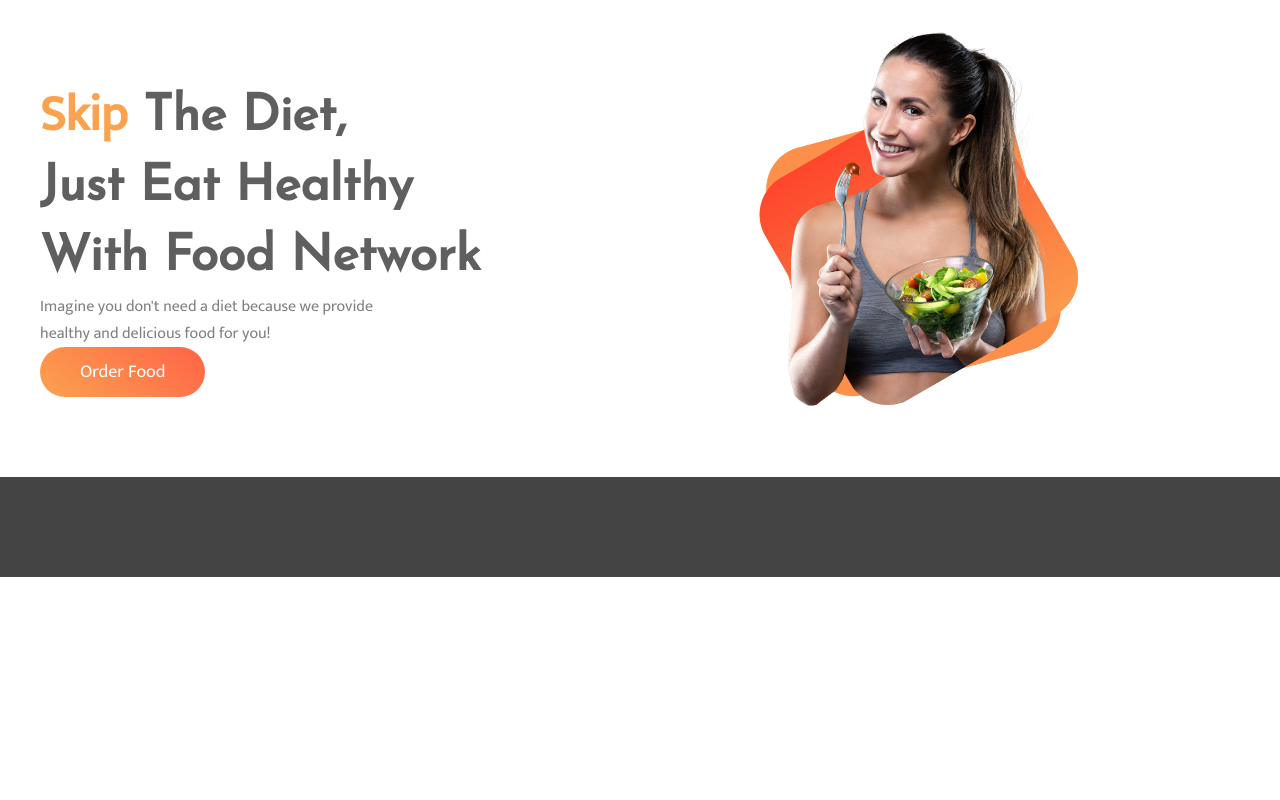
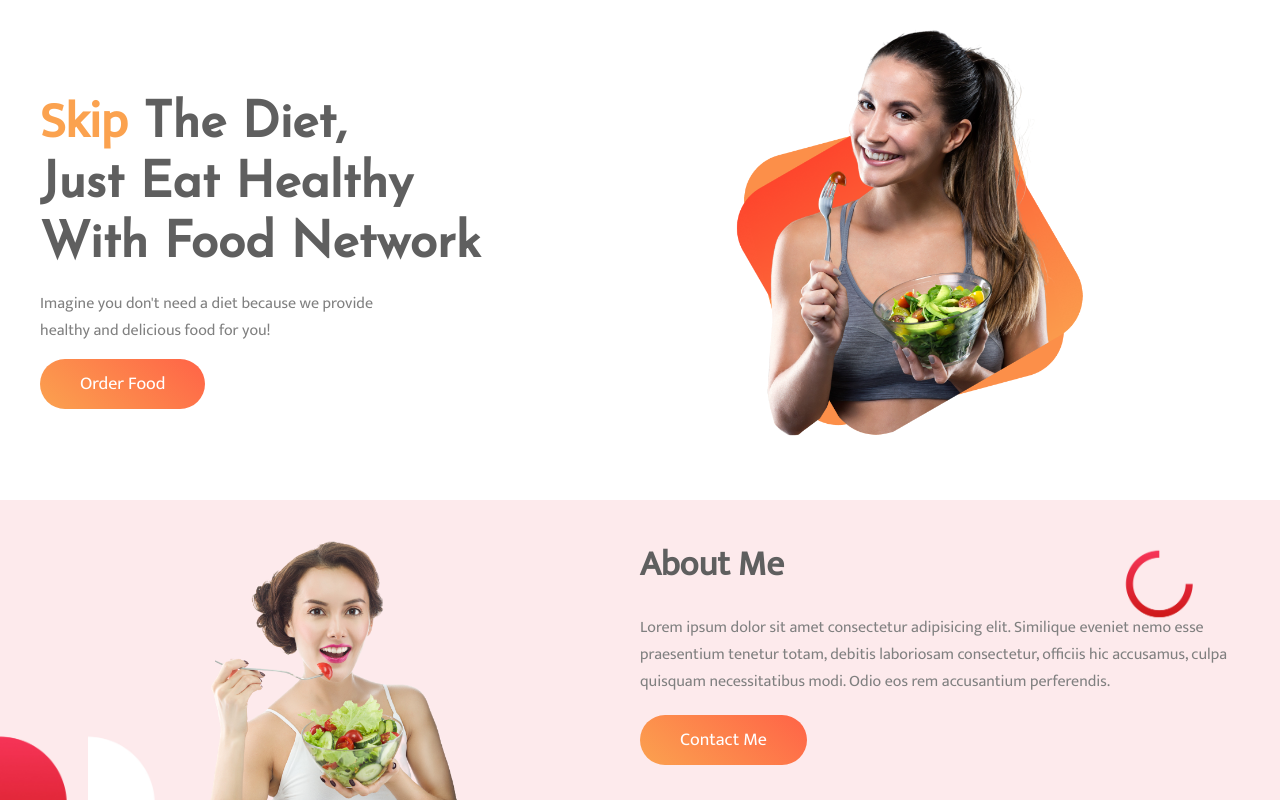
Before and after one commit to SalamKhan46/5-day-1, a plain HTML site: page index.html in a window 1280 px wide. Drawn offline with Linux system fonts and the light colour scheme.

Commit message:
about adding

```diff
--- a/index.html
+++ b/index.html
@@ -27,12 +27,18 @@
 
         </div>
     </section>
+
+
     <section class="about">
         <div class="about-img">
-
+            <img src="photo/6667872_preview-removebg-preview.png" alt="">
         </div>
         <div class="about-content">
-
+            <h2>About Me</h2>
+            <p>
+                Lorem ipsum dolor sit amet consectetur adipisicing elit. Similique eveniet nemo esse praesentium tenetur totam, debitis laboriosam consectetur, officiis hic accusamus, culpa quisquam necessitatibus modi. Odio eos rem accusantium perferendis.
+            </p>
+            <a href="#" class="btn">Contact Me</a>
         </div>
     </section>
 </body>
--- a/style.css
+++ b/style.css
@@ -11,7 +11,11 @@
     font-size: 50px;
     font-family: 'Josefin Sans', sans-serif;
     font-weight: 700;
-    line-height: 70px;
+    line-height: 60px;
+    color: #5f5f5f;
+}
+h2{
+    font-size: 35px;
     color: #5f5f5f;
 }
 p{
@@ -26,17 +30,18 @@
     border: none;
     text-decoration: none;
     border-radius: 25px;
+    display: inline-block;
 }
 
 
 .banner{
     width: 100%;
-    min-height: 400px;
+    min-height: 500px;
     background-image: url(photo/Group\ 8425.png);
     background-repeat: no-repeat;
     background-position-x:80%;
     background-position-y: 30%;
-    background-size:350px;
+    background-size:380px;
     display: flex;
     justify-content: start;
     align-items: center;
@@ -44,10 +49,37 @@
 .banner .banner-content{
     margin: 80px 40px;
 }
+.banner p{
+    margin: 15px 0;
+}
 
 
 .about{
-    height: 100px;
     width: 100%;
-    background: #444;
+    min-height:200px;
+    background-image: url(photo/Frame\ 58.jpg);
+    background-size: cover;
+    background-repeat: no-repeat;
+    display: flex;
+    /* border: 1px solid; */
+    padding: 0px 50px;
 }
+.about p{
+    padding: 20px 0;
+}
+.about-img{
+    height: 300px;
+    position: relative;
+    width: 50%;
+}
+.about-img img{
+    height: 90%;
+    position:absolute;
+    bottom: 0;
+    left: 50%;
+    transform: translateX(-50%);
+}
+.about-content{
+    width: 50%;
+    margin: auto 0;
+}
```
Also changed, not shown: photo/6667872_preview-removebg-preview.png (added), photo/Frame 58.jpg (added).
